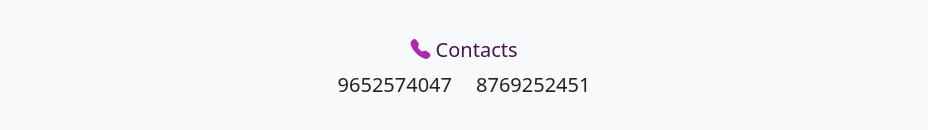
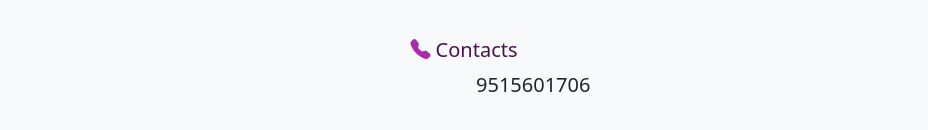
Before and after one commit to dreamindia365/dreamindia365.github.io, a plain HTML site: page index.html in a window 1280 px wide. Shown: the part 2857-2987 px from the top of the page, without its empty margins (176-1104 px from the left). Drawn offline with nearby package versions, Linux system fonts and the light colour scheme.

Commit message:
Update index.html

```diff
--- a/index.html
+++ b/index.html
@@ -319,10 +319,10 @@ s0.parentNode.insertBefore(s1,s0);
 				<hr class="col-8 col-md-5 mb-5 bg-danger border-1 border-top border-danger">
 				<h5 class="text-center" style="color: #481449;"><i class="bi bi-telephone-fill" style="color: #ac2bac;"></i> Contacts</h5>
 				<div class="col-5 col-md-4 text-end">
-					<p class="lead">9652574047</p>
+					<p class="lead"></p>
 				</div>
 				<div class="col-5 col-md-4 text-start">
-					<p class="lead">8769252451</p>
+					<p class="lead">9515601706</p>
 				</div>
 			</div>
 
```
